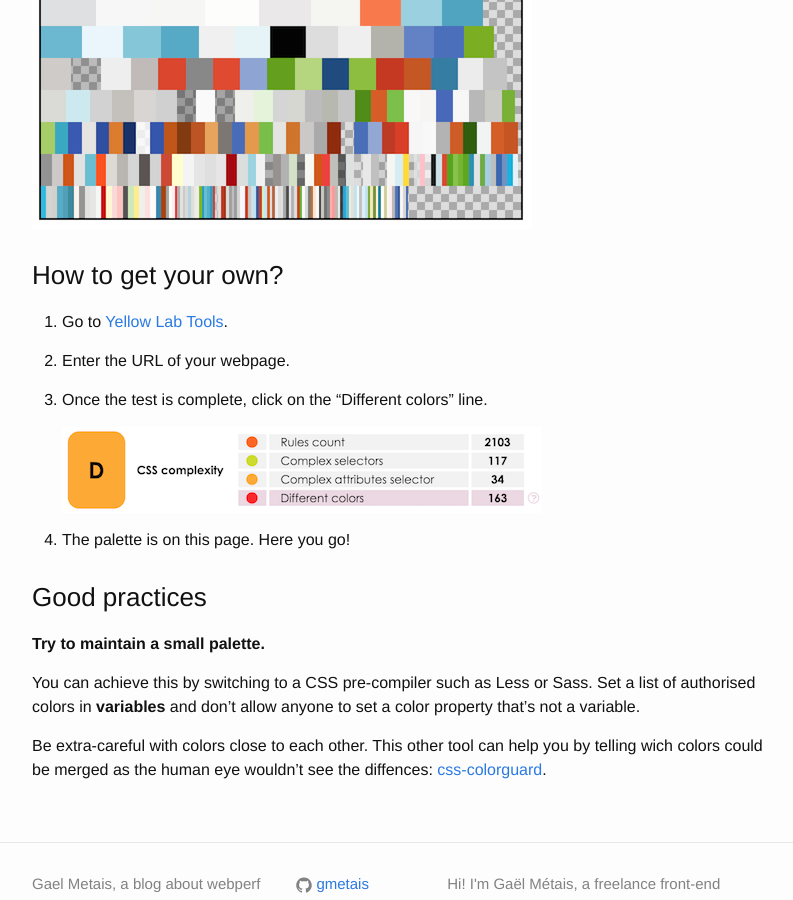
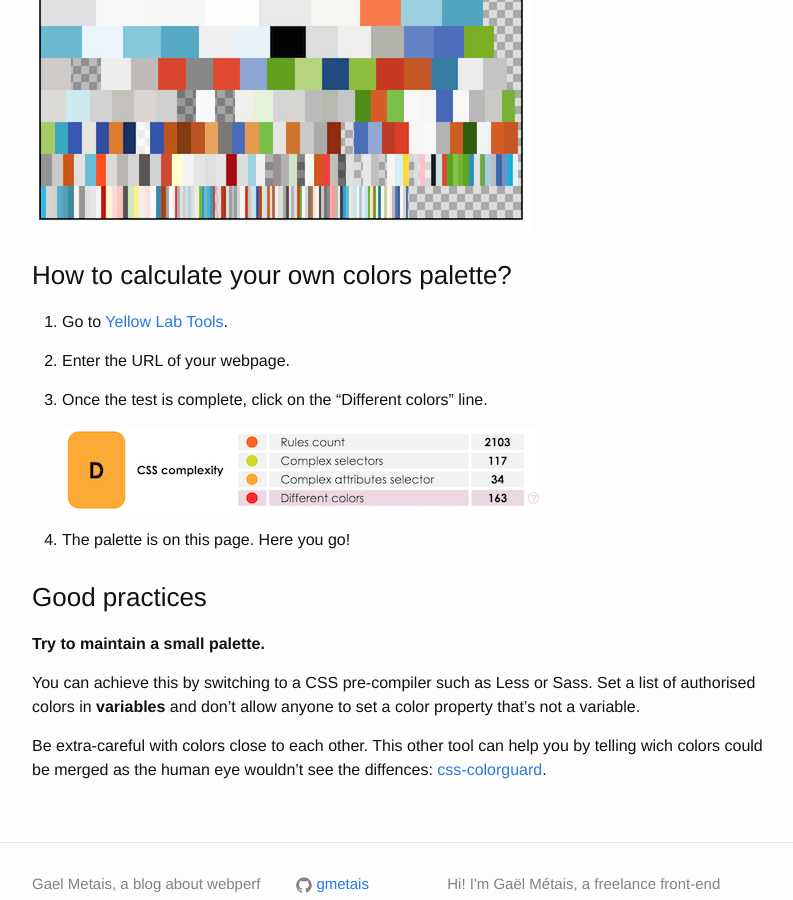
Before and after one commit to gmetais/gmetais.github.io, a Jekyll site: the page built from _posts/2015-02-06-css_colors_palette.markdown, in a window 1280 px wide and 900 px high, scrolled down 573 px. Shown: the whole window, without its empty margins (238-1031 px from the left). Built offline with Jekyll 4.4.1, drawn with Linux system fonts in a browser that asks for light colours.

Commit message:
Optimize colors palette article

```diff
--- a/_posts/2015-02-06-css_colors_palette.markdown
+++ b/_posts/2015-02-06-css_colors_palette.markdown
@@ -13,7 +13,7 @@ comments: true
 
 
 
-### How to get your own?
+### How to calculate your own colors palette?
 
 1. Go to [Yellow Lab Tools][YellowLab.tools].
 
```
